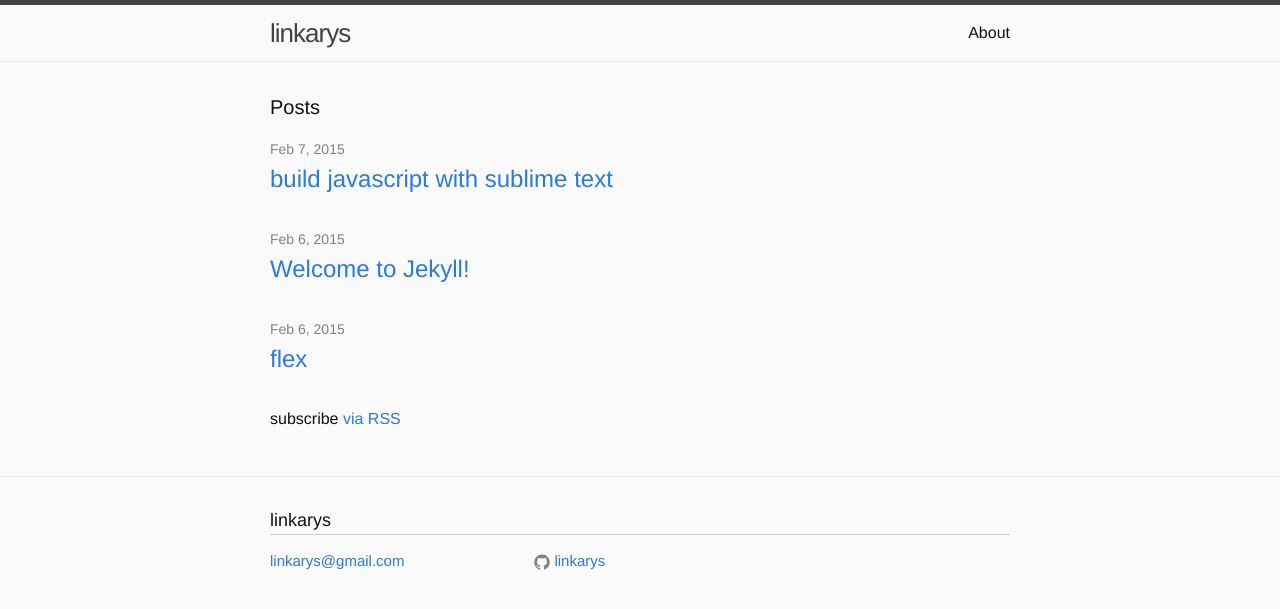
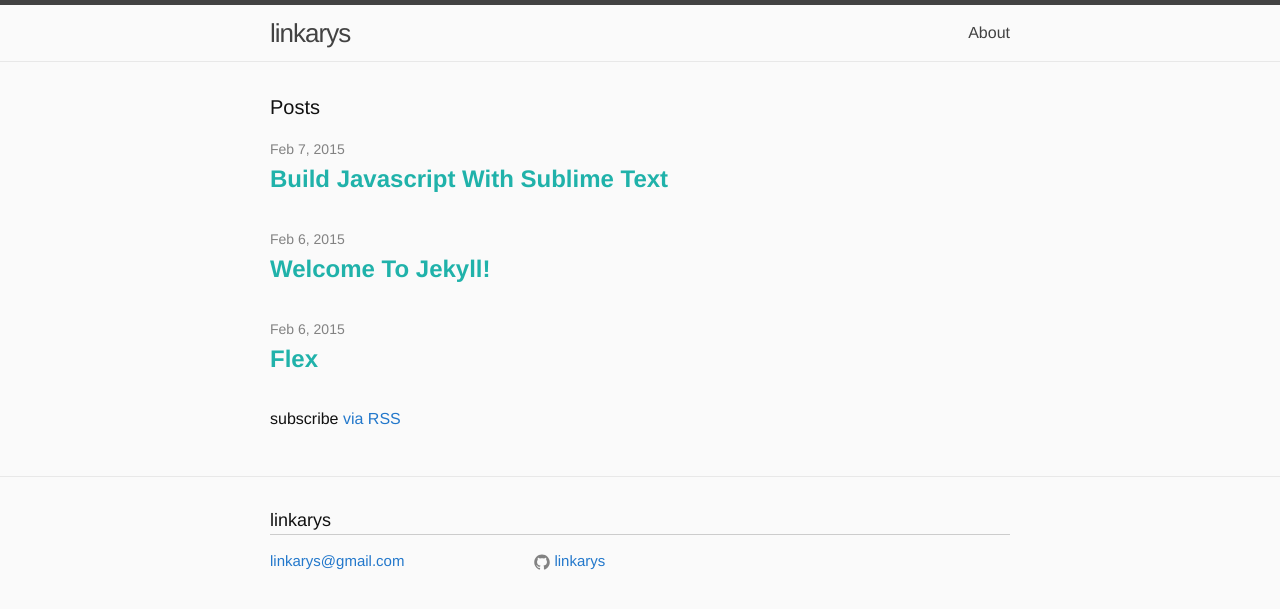
Before and after one commit to linkarys/linkarys.github.io, a Jekyll site: the page built from index.html, in a window 1280 px wide. Shown: the top 609 px of the page. Built offline with Jekyll 4.4.1, drawn with Linux system fonts in a browser that asks for light colours; the list of posts is cut into pages by our own code.

Commit message:
styles tweak

```diff
--- a/_sass/_base.scss
+++ b/_sass/_base.scss
@@ -84,26 +84,6 @@
 }
 
 
-
-/**
- * Links
- */
-a {
-    color: $brand-color;
-    text-decoration: none;
-
-    &:visited {
-        color: darken($brand-color, 15%);
-    }
-
-    &:hover {
-        color: $text-color;
-        text-decoration: underline;
-    }
-}
-
-
-
 /**
  * Blockquotes
  */
@@ -121,8 +101,10 @@
 }
 
 @import "particial/variables";
+@import "particial/normorise";
 @import "particial/type";
 @import "particial/code";
+@import "particial/post";
 
 
 
--- a/_sass/_layout.scss
+++ b/_sass/_layout.scss
@@ -16,6 +16,10 @@
     letter-spacing: -1px;
     margin-bottom: 0;
     float: left;
+
+    &:hover {
+        text-decoration: none;
+    }
 
     &,
     &:visited {
--- a/_sass/particial/_normorise.scss
+++ b/_sass/particial/_normorise.scss
@@ -1,3 +1,12 @@
+// Links
+// -------------------------
+
 a {
-	color: #2378cb;
+    text-decoration: none;
+	color: $link-color;
+
+    &:hover {
+        color: $link-color;
+        text-decoration: underline;
+    }
 }
--- /dev/null
+++ b/_sass/particial/_post.scss
@@ -0,0 +1,14 @@
+$post-link: #20b2aa;
+
+a.post-link {
+	text-transform: capitalize;
+	color: $post-link;
+	transition: $transition text-shadow;
+	font-weight: bold;
+
+	&:hover {
+		color: $post-link;
+		text-shadow: 1px 4px 2px rgba(0, 0, 0, 0.3);
+		text-decoration: none;
+	}
+}
--- a/_sass/particial/_variables.scss
+++ b/_sass/particial/_variables.scss
@@ -1,4 +1,7 @@
-
+// Colors
+// -------------------------
+$text-color: #424242;
+$link-color: #2378cb;
 
 // Animation
 // -------------------------
```
